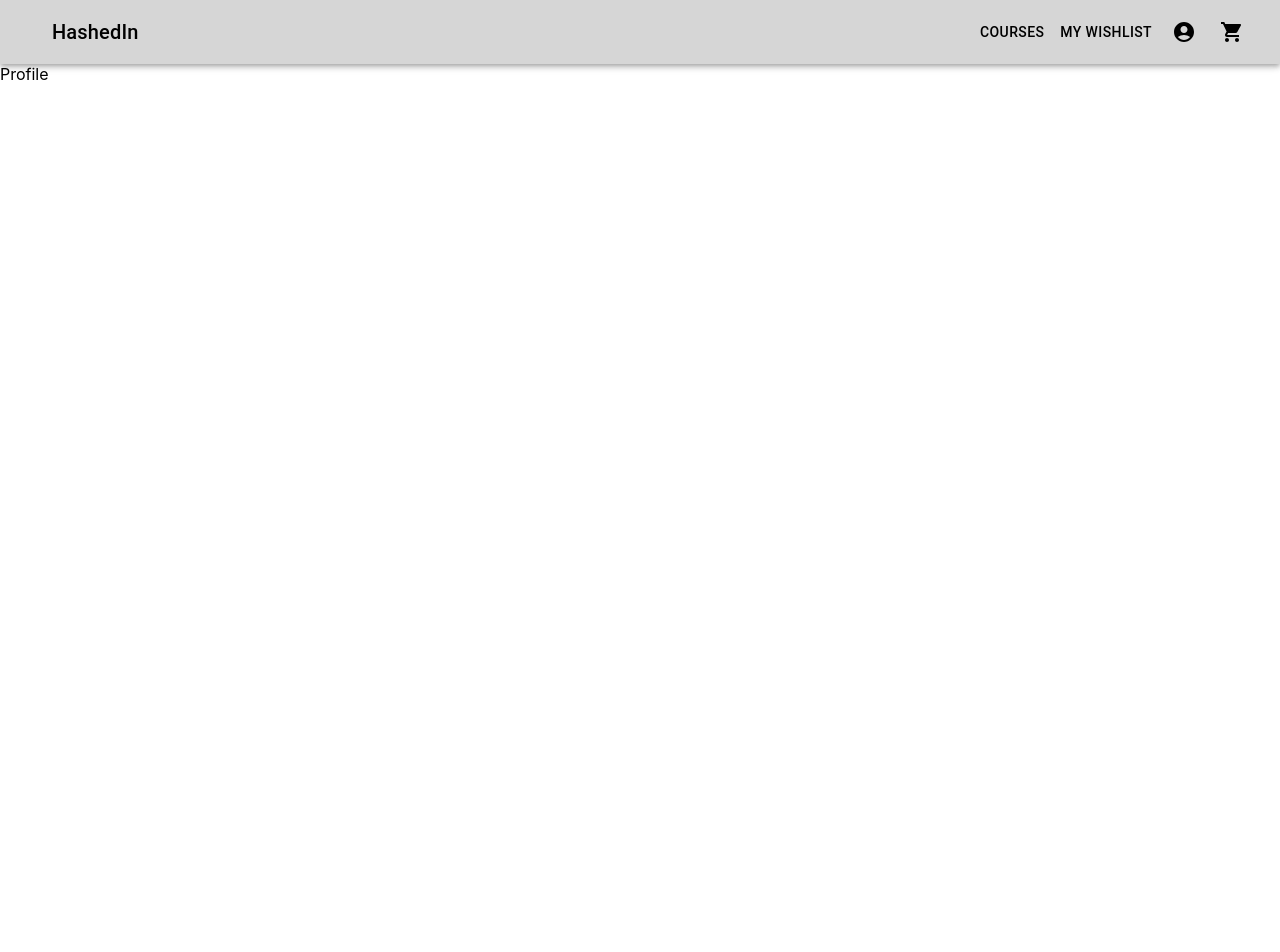
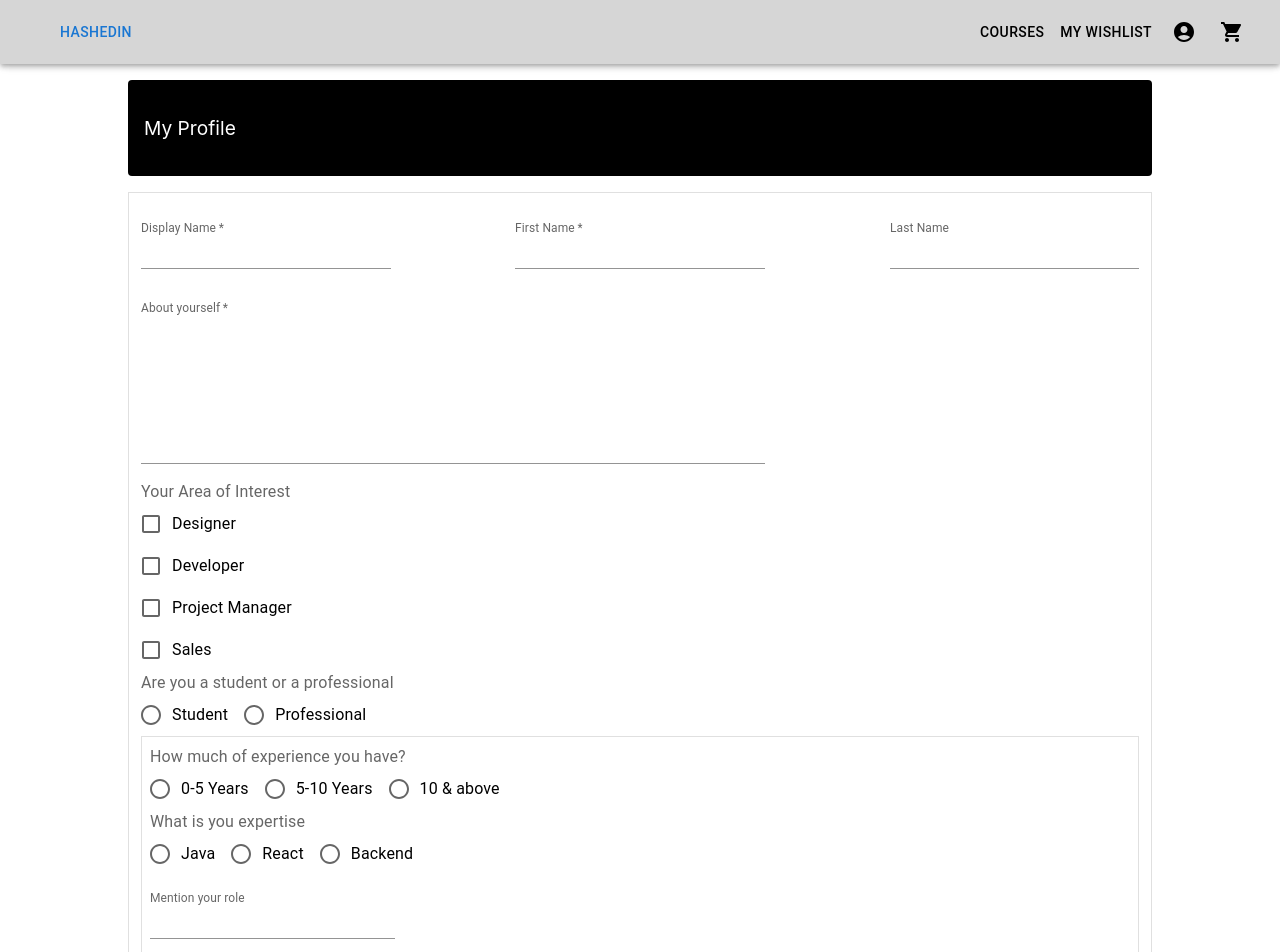
Before and after one commit to utsavsharma10/react-hu-udemy, a React (Create React App) app: page /profile in a window 1280 px wide. Shown: the top 952 px of the page. Before the commit the page ends 800 px from the top, so only its background shows below. Built offline with nearby package versions, Linux system fonts and the light colour scheme; the HTML template or start-up script is replaced by a standard one.

Commit message:
added profile page

```diff
--- a/package.json
+++ b/package.json
@@ -17,8 +17,10 @@
     "antd": "^4.19.3",
     "react": "^17.0.2",
     "react-dom": "^17.0.2",
+    "react-redux": "^7.2.6",
     "react-router-dom": "^6.2.2",
     "react-scripts": "5.0.0",
+    "redux": "^4.1.2",
     "typescript": "^4.6.3",
     "web-vitals": "^2.1.4"
   },
--- a/src/App.tsx
+++ b/src/App.tsx
@@ -23,8 +23,6 @@ function App() {
   let bannerText  = "Discover Latest Courses on React" as const;
 
   const handleClick = (item: itemProps) => {
-    // cart.push(item);
-
     if (cart.indexOf(item) !== -1) return;
     setCart([...cart, item]);
     console.log(cart);
--- a/src/components/Navbar.tsx
+++ b/src/components/Navbar.tsx
@@ -21,7 +21,7 @@ const Navbar = () => {
             sx={{ mr: 2 }}
           ></IconButton>
           <Typography variant="h6" component="div" sx={{ flexGrow: 1 }}>
-            HashedIn
+            <Button href="/courses"> HashedIn</Button>
           </Typography>
           <Button color="inherit" href="/courses">Courses</Button>
           <Button color="inherit" href="/wishlist">My WishList</Button>
--- a/src/components/Profile.tsx
+++ b/src/components/Profile.tsx
@@ -1,8 +1,15 @@
 import React from 'react'
+import Banner from './Banner';
+import ProfileForm from './ProfileForm';
+import { Box } from "@mui/system";
 
 const Profile = () => {
+  let bannerText  = "My Profile" as const;
   return (
-    <div>Profile</div>
+    <>
+      <Box sx={{mx: "8rem"}}><Banner bannerText={bannerText}/></Box>
+      <Box sx={{mx: "8rem"}}><ProfileForm></ProfileForm></Box>
+    </>
   )
 }
 
--- /dev/null
+++ b/src/components/ProfileForm.tsx
@@ -0,0 +1,290 @@
+//@ts-ignore
+import React, { useState } from "react";
+import TextField from "@mui/material/TextField";
+import {
+  Button,
+  FormControlLabel,
+  RadioGroup,
+  FormControl,
+  FormLabel,
+  Checkbox,
+  FormGroup,
+} from "@mui/material";
+import KeyboardArrowRightIcon from "@mui/icons-material/KeyboardArrowRight";
+import { Box } from "@mui/system";
+import Radio from "@mui/material/Radio";
+
+const ProfileForm = () => {
+  const [dname, setDname] = useState("");
+  const [fname, setFname] = useState("");
+  const [lname, setLname] = useState("");
+  const [about, setAbout] = useState("");
+  const [type, setType] = useState("");
+  const [role, setRole] = useState("");
+  const [dnameError, setDnameError] = useState(false);
+  const [fnameError, setFnameError] = useState(false);
+  const [aboutError, setAboutError] = useState(false);
+  const [roleError, setRoleError] = useState(false);
+  const [areaOfInterestError, setAreaOfInterestError] = useState(false);
+  const [areaOfInterest, setAreaOfInterest] = useState<string[]>([]);
+
+  const handleAoiChange = (e: any) => {
+    const index = areaOfInterest.indexOf(e.target.value);
+    if (index === -1) {
+      setAreaOfInterest([...areaOfInterest, e.target.value]);
+    } else {
+      setAreaOfInterest(
+        areaOfInterest.filter((interest) => interest !== e.target.value)
+      );
+    }
+  };
+
+  const handleSubmit = (e: any) => {
+    e.preventDefault();
+    setDnameError(false);
+    setFnameError(false);
+    setAboutError(false);
+    setRoleError(false);
+
+    if (dname == "") {
+      setDnameError(true);
+    }
+    if (fname == "") {
+      setFnameError(true);
+    }
+    if (about == "") {
+      setAboutError(true);
+    }
+    if (areaOfInterest.length == 0) {
+      setAreaOfInterestError(true);
+    }
+    if (role == "") {
+      setRoleError(true);
+    }
+    if (dname && fname && about && type && areaOfInterest) {
+      console.log(dname, fname, about, type);
+    }
+  };
+
+  return (
+    <Box sx={{border: "1px solid #E0E0E0", padding: "0.75rem"}}>
+      <form action="" noValidate autoComplete="off" onSubmit={handleSubmit}>
+        <Box sx={{ display: "flex", justifyContent: "space-between" }}>
+          <TextField
+            onChange={(e) => setDname(e.target.value)}
+            sx={{
+              marginTop: 2,
+              marginBottom: 2,
+              width: "25%",
+              display: "inline-block",
+            }}
+            InputLabelProps={{
+              shrink: true,
+            }}
+            label="Display Name"
+            variant="standard"
+            required
+            fullWidth
+            error={dnameError}
+          />
+          <TextField
+            onChange={(e) => setFname(e.target.value)}
+            sx={{
+              marginTop: 2,
+              marginBottom: 2,
+              width: "25%",
+              display: "inline-block",
+            }}
+            InputLabelProps={{
+              shrink: true,
+            }}
+            label="First Name"
+            variant="standard"
+            required
+            fullWidth
+            error={fnameError}
+          />
+          <TextField
+            onChange={(e) => setLname(e.target.value)}
+            sx={{
+              marginTop: 2,
+              marginBottom: 2,
+              width: "25%",
+              display: "inline-block",
+            }}
+            InputLabelProps={{
+              shrink: true,
+            }}
+            label="Last Name"
+            variant="standard"
+            fullWidth
+          />
+        </Box>
+        <TextField
+          onChange={(e) => setAbout(e.target.value)}
+          sx={{
+            marginTop: 2,
+            marginBottom: 2,
+            width: "62.5%",
+            display: "block",
+          }}
+          InputLabelProps={{
+            shrink: true,
+          }}
+          label="About yourself"
+          multiline
+          rows={6}
+          fullWidth
+          variant="standard"
+          required
+          error={aboutError}
+        />
+        <Box>
+          <FormControl>
+            <FormLabel>Your Area of Interest</FormLabel>
+            <FormGroup>
+              <FormControlLabel
+                value="designer"
+                control={
+                  <Checkbox
+                    checked={areaOfInterest.includes("designer")}
+                    onChange={handleAoiChange}
+                  />
+                }
+                label="Designer"
+                labelPlacement="end"
+              />
+              <FormControlLabel
+                value="developer"
+                control={
+                  <Checkbox
+                    checked={areaOfInterest.includes("developer")}
+                    onChange={handleAoiChange}
+                  />
+                }
+                label="Developer"
+                labelPlacement="end"
+              />
+              <FormControlLabel
+                value="project manager"
+                control={
+                  <Checkbox
+                    checked={areaOfInterest.includes("project manager")}
+                    onChange={handleAoiChange}
+                  />
+                }
+                label="Project Manager"
+                labelPlacement="end"
+              />
+              <FormControlLabel
+                value="sales"
+                control={
+                  <Checkbox
+                    checked={areaOfInterest.includes("sales")}
+                    onChange={handleAoiChange}
+                  />
+                }
+                label="Sales"
+                labelPlacement="end"
+              />
+            </FormGroup>
+          </FormControl>
+        </Box>
+
+        <Box>
+          <FormControl>
+            <FormLabel>Are you a student or a professional</FormLabel>
+            <RadioGroup row onChange={(e) => setType(e.target.value)}>
+              <FormControlLabel
+                value="student"
+                control={<Radio />}
+                label="Student"
+              />
+              <FormControlLabel
+                value="professional"
+                control={<Radio />}
+                label="Professional"
+              />
+            </RadioGroup>
+          </FormControl>
+        </Box>
+        <Box sx={{ border: "1px solid #E0E0E0", padding: "0.5rem" }}>
+          <Box>
+            <FormControl>
+              <FormLabel>How much of experience you have?</FormLabel>
+              <RadioGroup row onChange={(e) => setType(e.target.value)}>
+                <FormControlLabel
+                  value="0-5"
+                  control={<Radio />}
+                  label="0-5 Years"
+                />
+                <FormControlLabel
+                  value="5-10"
+                  control={<Radio />}
+                  label="5-10 Years"
+                />
+                <FormControlLabel
+                  value="10+"
+                  control={<Radio />}
+                  label="10 & above"
+                />
+              </RadioGroup>
+            </FormControl>
+          </Box>
+          <Box>
+            <FormControl>
+              <FormLabel>What is you expertise</FormLabel>
+              <RadioGroup row onChange={(e) => setType(e.target.value)}>
+                <FormControlLabel
+                  value="java"
+                  control={<Radio />}
+                  label="Java"
+                />
+                <FormControlLabel
+                  value="react"
+                  control={<Radio />}
+                  label="React"
+                />
+                <FormControlLabel
+                  value="backend"
+                  control={<Radio />}
+                  label="Backend"
+                />
+              </RadioGroup>
+            </FormControl>
+          </Box>
+
+          <TextField
+            onChange={(e) => setRole(e.target.value)}
+            sx={{
+              marginTop: 2,
+              marginBottom: 2,
+              width: "25%",
+              display: "inline-block",
+            }}
+            InputLabelProps={{
+              shrink: true,
+            }}
+            label="Mention your role"
+            variant="standard"
+            fullWidth
+            error={roleError}
+          />
+        </Box>
+
+        {/* <Box sx={{}}> */}
+          <Button
+            type="submit"
+            variant="contained"
+            sx={{display:"flex", marginLeft: "auto", marginTop: "0.5rem"}}
+            endIcon={<KeyboardArrowRightIcon />}
+          >
+            Save
+          </Button>
+        {/* </Box> */}
+      </form>
+    </Box>
+  );
+};
+
+export default ProfileForm;
```
Also changed, not shown: 1 other file (tests, documents, lock files or other folders).
